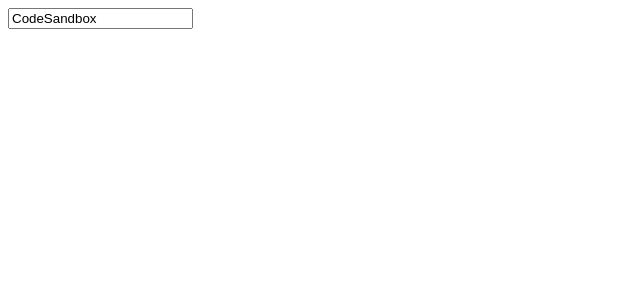
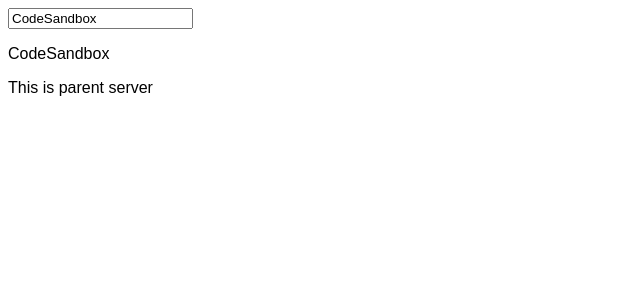
Before and after one commit to kunjesh1/Angular-First_App, an Angular app: page / in a window 1280 px wide. Shown: the top 300 px of the page, without its empty margins (0-640 px from the left). Built offline with nearby package versions, Linux system fonts and the light colour scheme.

Commit message:
Add the server component
Added the server component

```diff
--- a/src/app/app.component.html
+++ b/src/app/app.component.html
@@ -1,2 +1,4 @@
 <!--The content below is only a placeholder and can be replaced.-->
 <input type="text" [(ngModel)]="title" />
+<p>{{title}}</p>
+<app-server></app-server>
--- a/src/app/app.module.ts
+++ b/src/app/app.module.ts
@@ -1,11 +1,11 @@
 import { BrowserModule } from "@angular/platform-browser";
 import { NgModule } from "@angular/core";
 import { FormsModule } from "@angular/forms";
-
+import { ServerComponent } from "./server/server.component";
 import { AppComponent } from "./app.component";
 
 @NgModule({
-  declarations: [AppComponent],
+  declarations: [AppComponent, ServerComponent],
   imports: [BrowserModule, FormsModule],
   providers: [],
   bootstrap: [AppComponent]
--- /dev/null
+++ b/src/app/server/server.component.html
@@ -0,0 +1 @@
+<p>This is parent server</p>
```
Also changed, not shown: src/app/server/server.component.ts (added, +8 -0 lines), src/app/server/server.component.css (added), src/app/servers/servers.component.css (added), src/app/servers/servers.component.html (added), src/app/servers/servers.component.ts (added).
